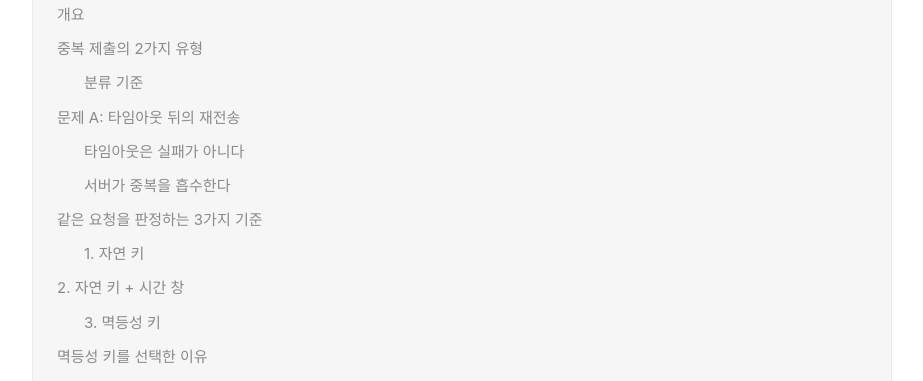
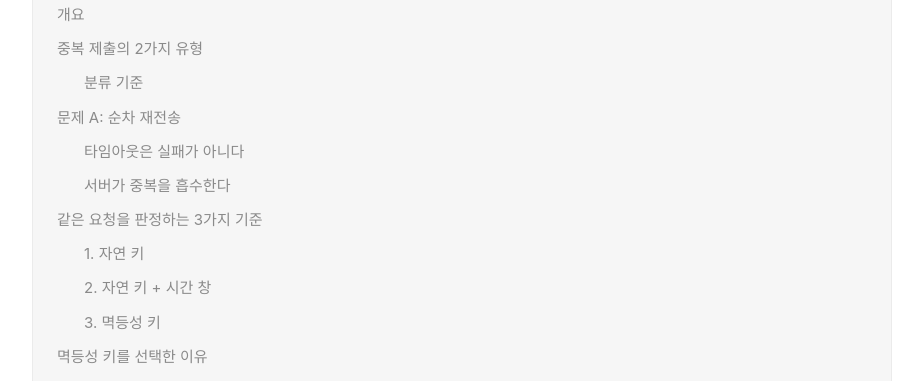
Before and after one commit to ppaangss/ppaangss.github.io, a Jekyll site: the page built from _posts/direct/2026-10-18-duplicate-submission-idempotency-key.md, in a window 1280 px wide and 900 px high. Shown: the part 353-734 px from the top of the window, without its empty margins (178-1101 px from the left). Built offline with Jekyll 4.4.1, drawn with Linux system fonts in a browser that asks for light colours; some web fonts are replaced; some of the changed text lies outside the part shown.

Commit message:
fix: 중복 제출 글 헤더 수정 (문제 A 제목, 시간 창 헤더 레벨)

```diff
--- a/_posts/direct/2026-10-18-duplicate-submission-idempotency-key.md
+++ b/_posts/direct/2026-10-18-duplicate-submission-idempotency-key.md
@@ -70,7 +70,7 @@ POST는 멱등하지 않은 메서드다. 멱등성(idempotency)은 같은 요
 
 ---
 
-## 문제 A: 타임아웃 뒤의 재전송
+## 문제 A: 순차 재전송
 
 재전송은 타임아웃에서 시작된다. 클라이언트는 응답을 최대 10초까지 기다리도록 설정돼 있다. 10초가 지나면 클라이언트는 기다리기를 멈추고 소켓을 닫은 뒤 예외를 던진다. 이때 서버로는 아무런 중단 신호도 가지 않는다. 서버는 클라이언트가 이미 포기했다는 걸 모른 채 하던 처리를 마저 끝내고 저장한다. 클라이언트 입장에서는 끝나버린 요청이 서버 입장에서는 성공한 요청이 된다.
 
@@ -127,7 +127,7 @@ POST는 멱등하지 않은 메서드다. 멱등성(idempotency)은 같은 요
 
 ![요청 내용 안에 있는 자연 키](/assets/img/duplicate-submission-idempotency-key/04-자연%20키.png)
 
-## 2. 자연 키 + 시간 창
+### 2. 자연 키 + 시간 창
 
 자연 키에 시간 범위를 더한 방식이다. 자연 키가 같더라도 일정 시간 안에 들어온 요청만 같은 요청으로 본다. 이 시간 범위를 시간 창(time window)이라고 한다.
 
```
